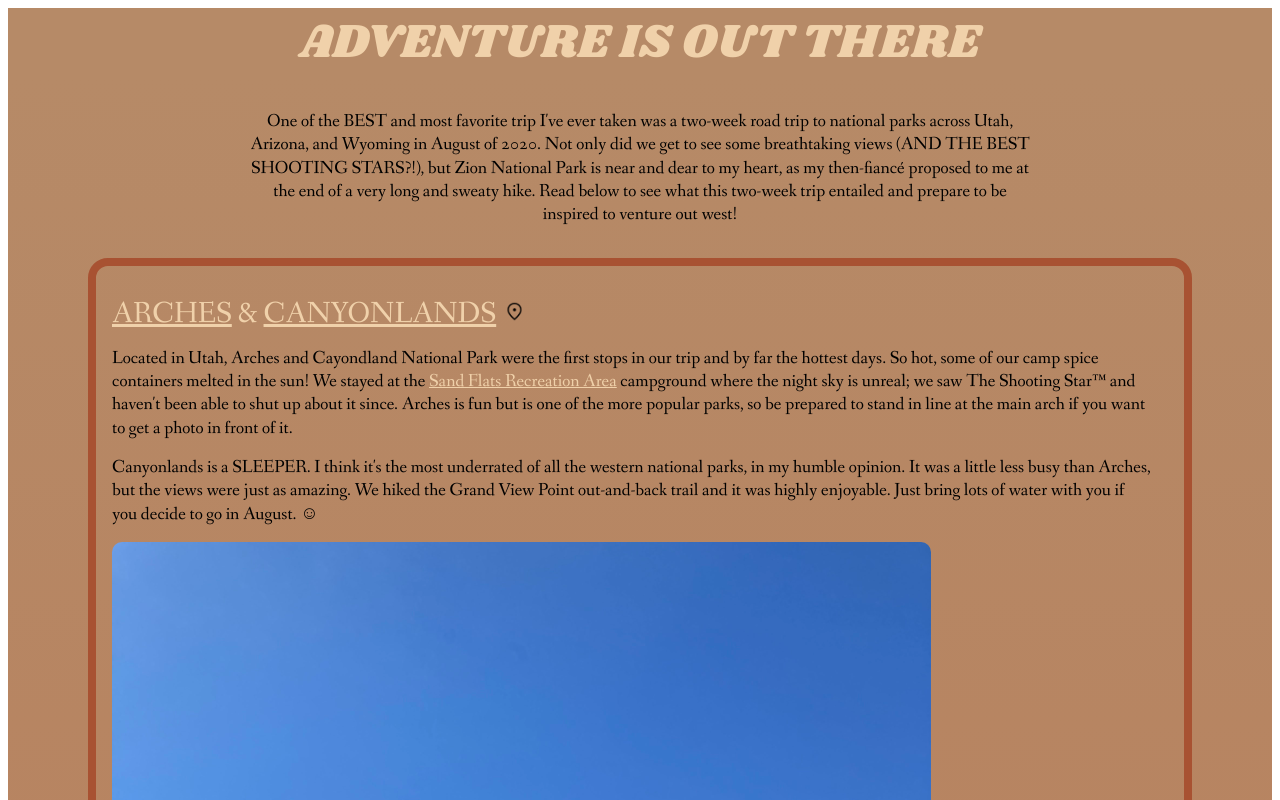
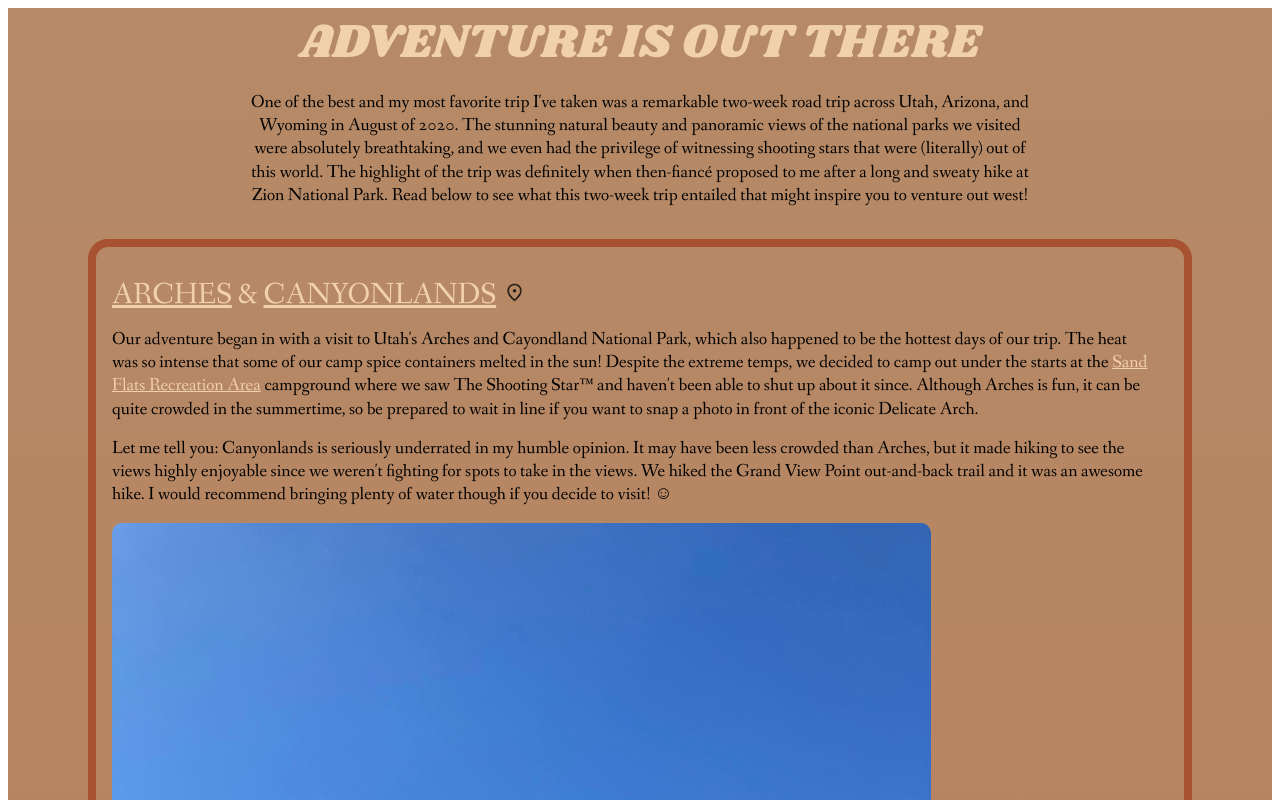
Before and after one commit to KC-LCW-Jan-23-Classroom/js-assignment-4-html-me-something-limmy13, a website: page index.html in a window 1280 px wide. Shown: the top 800 px of the page. Drawn offline with Linux system fonts and the light colour scheme.

Commit message:
made text changes

```diff
--- a/index.html
+++ b/index.html
@@ -8,14 +8,13 @@
    <header> ADVENTURE IS OUT THERE</header>
    <main>
       <p class="funParagraph" id="testP">test</p>
-      <p class="intro">
-         One of the BEST and most favorite trip I've ever taken was a two-week road trip to national parks across Utah, Arizona, and Wyoming in August of 2020. Not only did we get to see some breathtaking views (AND THE BEST SHOOTING STARS?!), but Zion National Park is near and dear to my heart, as my then-fianc&eacute;  proposed to me at the end of a very long and sweaty hike. Read below to see what this two-week trip entailed and prepare to be inspired to venture out west!
+      <p class="intro">One of the best and my most favorite trip I've taken was a remarkable two-week road trip across Utah, Arizona, and Wyoming in August of 2020. The stunning natural beauty and panoramic views of the national parks we visited were absolutely breathtaking, and we even had the privilege of witnessing shooting stars that were (literally) out of this world. The highlight of the trip was definitely when then-fianc&eacute; proposed to me after a long and sweaty hike at Zion National Park. Read below to see what this two-week trip entailed that might inspire you to venture out west!
    </p>
    <div class="border">
       <article><a href="https://www.nps.gov/arch/">ARCHES</a> &amp; <a href="https://www.nps.gov/cany/">CANYONLANDS</a><img class="location" src="Images/location.png"></article>
-      <p class="text-l">Located in Utah, Arches and Cayondland National Park were the first stops in our trip and by far the hottest days. So hot, some of our camp spice containers melted in the sun! We stayed at the <a href="https://www.recreation.gov/camping/campgrounds/266144">Sand Flats Recreation Area</a> campground where the night sky is unreal; we saw The Shooting Star&trade; and haven't been able to shut up about it since. Arches is fun but is one of the more popular parks, so be prepared to stand in line at the main arch if you want to get a photo in front of it.
+      <p class="text-l">Our adventure began in with a visit to Utah's Arches and Cayondland National Park, which also happened to be the hottest days of our trip. The heat was so intense that some of our camp spice containers melted in the sun! Despite the extreme temps, we decided to camp out under the starts at the <a href="https://www.recreation.gov/camping/campgrounds/266144">Sand Flats Recreation Area</a> campground where we saw The Shooting Star&trade; and haven't been able to shut up about it since. Although Arches is fun, it can be quite crowded in the summertime, so be prepared to wait in line if you want to snap a photo in front of the iconic Delicate Arch.
     </p>
-    <p class="text-l">Canyonlands is a SLEEPER. I think it's the most underrated of all the western national parks, in my humble opinion. It was a little less busy than Arches, but the views were just as amazing. We hiked the Grand View Point out-and-back trail and it was highly enjoyable. Just bring lots of water with you if you decide to go in August. ☺</p>
+    <p class="text-l">Let me tell you: Canyonlands is seriously underrated in my humble opinion. It may have been less crowded than Arches, but it made hiking to see the views highly enjoyable since we weren't fighting for spots to take in the views. We hiked the Grand View Point out-and-back trail and it was an awesome hike. I would recommend bringing plenty of water though if you decide to visit! ☺</p>
     <div class="container">
       <div>
         <img src="/Images/4.JPG" alt="the main arch at arches national park">
@@ -49,7 +48,7 @@
 </div>
 
 <div class="border" style="border-color:#ce80a8";>
-         <article><a href="https://www.nps.gov/glca/planyourvisit/horseshoe-bend.htm">HORSESHOE BEND</a> &amp; <a href="https://stateparks.utah.gov/parks/coral-pink/">CORAL PINK SAND DUNES</a></article>
+         <article><a href="https://www.nps.gov/glca/planyourvisit/horseshoe-bend.htm">HORSESHOE BEND</a> &amp; <a href="https://stateparks.utah.gov/parks/coral-pink/">CORAL PINK SAND DUNES</a><img class="location" src="Images/location.png"></article>
          <p class="text-l">In Arizona, we stopped to see Horseshoe Bend AKA the "east rim of the Grand Canyon." It was a short stop, and a pretty busy and tourist-y area but worth it to see the views—just look at the colors reflecting off the river!
          </p>
          <p class="text-l">I still think about Coral Pink Sand Dune State Park to this day. It's a camp ground but also an off-road playground where you can run around the dunes. Fun fact: it's the only major sand dune field on the Colorado Plateau. The sunsets at this state park were just *chef's kiss.*</p>
--- a/styles.css
+++ b/styles.css
@@ -35,7 +35,7 @@ p.intro {
 	color:#000000;
 	font: 18px "Fanwood-Regular";
 	line-height:1.294;
-    margin: 1rem 15rem 2rem 15rem;
+    margin: .5rem 15rem 2rem 15rem;
 	text-align:center;
 
 }
@@ -68,7 +68,7 @@ p.text-r {
     display:none;
 }
 main {
-    padding: 1rem 0 1rem 0;
+    padding: .3rem 0 1rem 0;
 	background-image: linear-gradient(rgb(182, 138, 103), rgb(191, 92, 56));
 }
 div.border{
```
